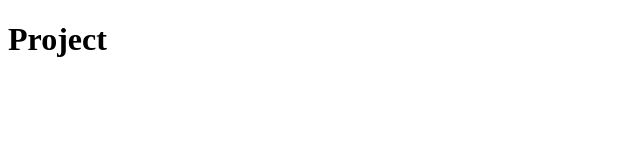
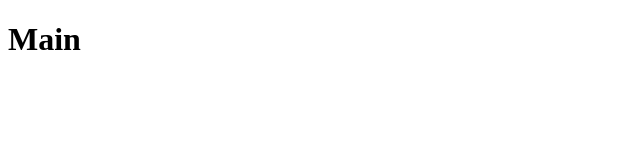
Before and after one commit to pabloteodoro/repositories-github, a React (Create React App) app in the folder repositories-github/: page / in a window 1280 px wide. Shown: the top 160 px of the page, without its empty margins (0-640 px from the left). Built offline with nearby package versions, Linux system fonts and the light colour scheme.

Commit message:
routes
configuration routes from new pages

```diff
--- a/repositories-github/src/App.js
+++ b/repositories-github/src/App.js
@@ -1,9 +1,8 @@
 import React from 'react';
+import Routes from './routes';
 function App() {
   return (
-    <div>
-      <h1>Project</h1>
-    </div>
+    <Routes/>
   );
 }
 
--- a/repositories-github/src/routes.js
+++ b/repositories-github/src/routes.js
@@ -2,14 +2,14 @@ import React from 'react';
 import { BrowserRouter, Switch, Route } from 'react-router-dom';
 
 import Main from './pages/Main';
-import Repositorio from './pages/Repositorio';
+import Repositorios from './pages/Repositorios';
 
 export default function Routes(){
     return (
   <BrowserRouter>
 	<Switch>
 	  <Route exact path="/" component={Main} />
-	  <Route path="/repositorio" component={Repositorio} />
+	  <Route exact path="/repositorios/:repositorios" component={Repositorios} />
 	</Switch>
   </BrowserRouter>
     );
```
